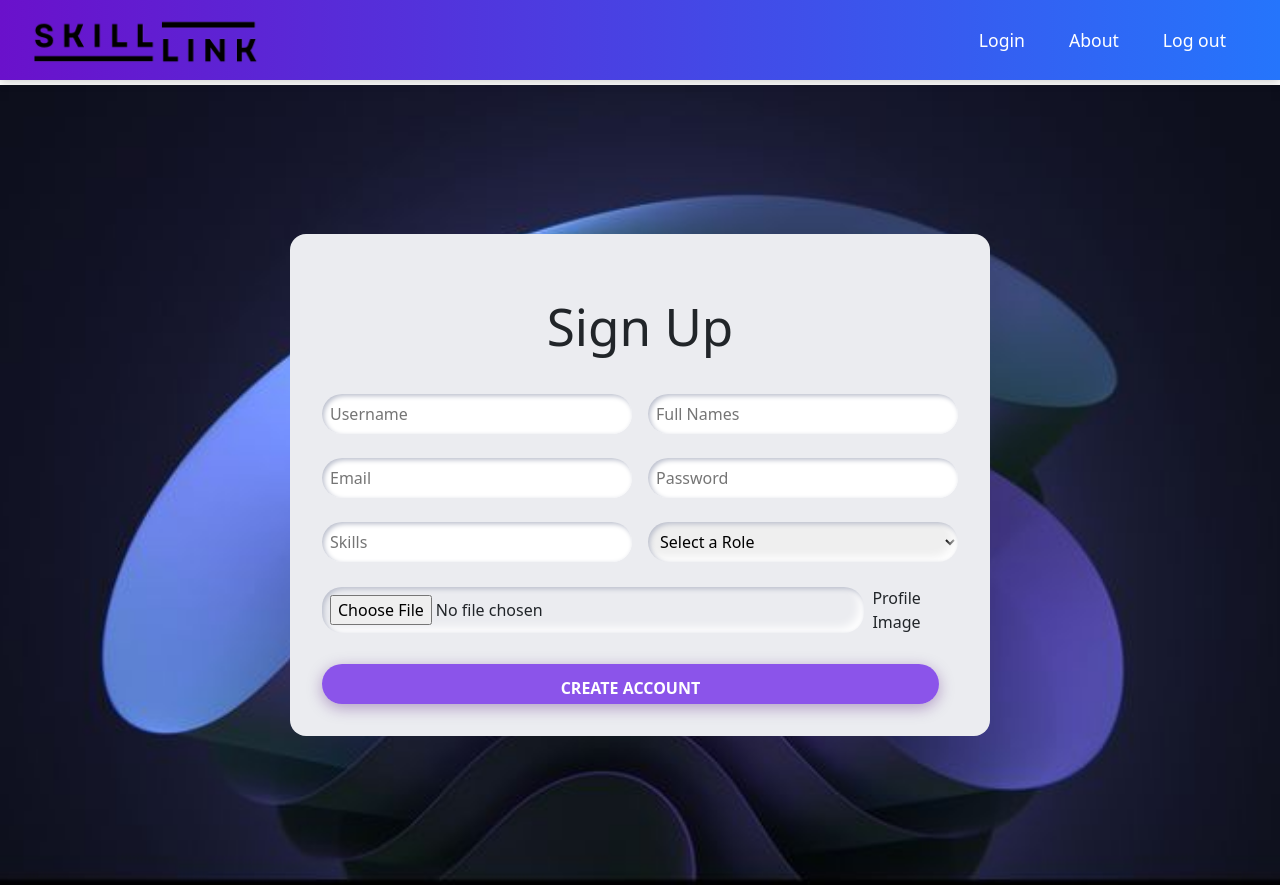
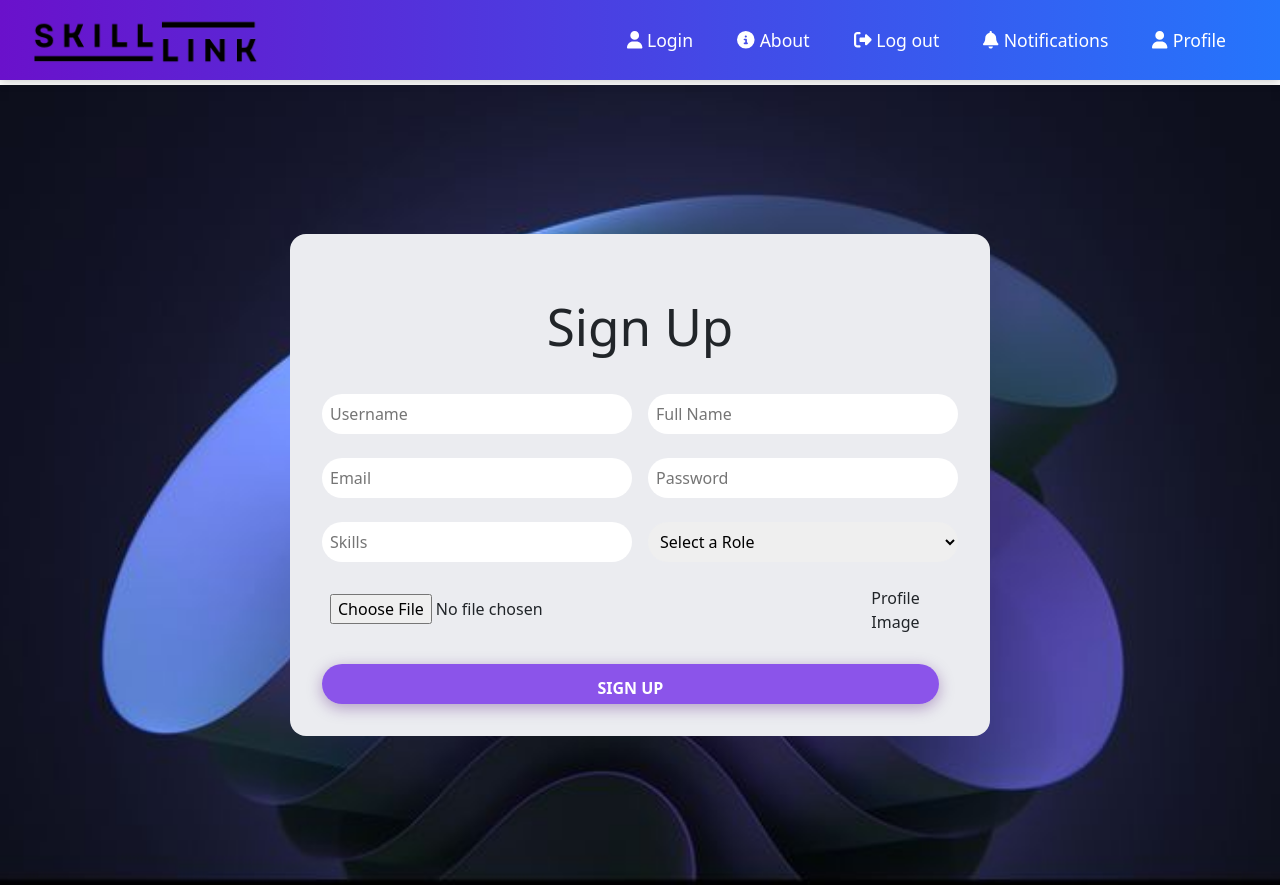
Before and after one commit to Bruce-the-dev/skillLink, a React (Vite) app: page / in a window 1280 px wide. Built offline with nearby package versions, Linux system fonts and the light colour scheme.

Commit message:
many refinements about courses and viewing

```diff
--- a/package.json
+++ b/package.json
@@ -14,6 +14,9 @@
   "dependencies": {
     "@emotion/react": "^11.14.0",
     "@emotion/styled": "^11.14.0",
+    "@fortawesome/fontawesome-svg-core": "^6.7.2",
+    "@fortawesome/free-solid-svg-icons": "^6.7.2",
+    "@fortawesome/react-fontawesome": "^0.2.2",
     "@mui/material": "^6.2.0",
     "js-cookie": "^3.0.5",
     "react": "^18.3.1",
--- a/src/pages/Header.jsx
+++ b/src/pages/Header.jsx
@@ -1,6 +1,15 @@
 import React from "react";
 import { Link } from "react-router-dom";
 import Logo from "./Logo.png";
+
+// Import Font Awesome Icons
+import {
+  faUser,
+  faSignOutAlt,
+  faInfoCircle,
+  faBell,
+} from "@fortawesome/free-solid-svg-icons";
+import { FontAwesomeIcon } from "@fortawesome/react-fontawesome";
 
 const Header = () => {
   return (
@@ -53,11 +62,16 @@ const Header = () => {
           <ul className="navbar-nav ms-auto">
             <li className="nav-item">
               <Link className="nav-link" to="/login" style={linkStyle}>
+                <FontAwesomeIcon icon={faUser} style={{ marginRight: "5px" }} />
                 Login
               </Link>
             </li>
             <li className="nav-item">
               <Link className="nav-link" to="/about" style={linkStyle}>
+                <FontAwesomeIcon
+                  icon={faInfoCircle}
+                  style={{ marginRight: "5px" }}
+                />
                 About
               </Link>
             </li>
@@ -68,7 +82,23 @@ const Header = () => {
                 aria-current="page"
                 style={linkStyle}
               >
+                <FontAwesomeIcon
+                  icon={faSignOutAlt}
+                  style={{ marginRight: "5px" }}
+                />
                 Log out
+              </Link>
+            </li>
+            <li className="nav-item">
+              <Link className="nav-link" to="/notifications" style={linkStyle}>
+                <FontAwesomeIcon icon={faBell} style={{ marginRight: "5px" }} />
+                Notifications
+              </Link>
+            </li>
+            <li className="nav-item">
+              <Link className="nav-link" to="/profile" style={linkStyle}>
+                <FontAwesomeIcon icon={faUser} style={{ marginRight: "5px" }} />
+                Profile
               </Link>
             </li>
           </ul>
@@ -88,6 +118,8 @@ const linkStyle = {
   padding: "8px 12px",
   borderRadius: "4px",
   transition: "all 0.3s ease-in-out",
+  display: "flex",
+  alignItems: "center",
 };
 
 // Hover Effects for Nav Links
--- a/src/pages/Signup.jsx
+++ b/src/pages/Signup.jsx
@@ -2,9 +2,10 @@ import React, { useState } from "react";
 import { toast, ToastContainer } from "react-toastify";
 import "react-toastify/dist/ReactToastify.css";
 import Header from "./Header";
+import { useNavigate } from "react-router-dom";
 
 const Signup = () => {
-  const [formdata, setformdata] = useState({
+  const [formdata, setFormdata] = useState({
     username: "",
     name: "",
     email: "",
@@ -14,17 +15,25 @@ const Signup = () => {
     ProfileImage: null,
   });
   const [loading, setLoading] = useState(false);
+  const [otp, setOtp] = useState("");
+  const [otpSent, setOtpSent] = useState(false);
+  const navigate = useNavigate();
+  const timeout = 2000; // Specify the delay time in milliseconds (e.g., 2000ms = 2 seconds)
 
   const handleChange = (e) => {
     const { name, value } = e.target;
-    setformdata({
+    setFormdata({
       ...formdata,
       [name]: value,
     });
   };
 
+  const handleOtpChange = (e) => {
+    setOtp(e.target.value);
+  };
+
   const handleRoleChange = (e) => {
-    setformdata({
+    setFormdata({
       ...formdata,
       role: e.target.value,
     });
@@ -34,10 +43,9 @@ const Signup = () => {
     e.preventDefault();
     setLoading(true);
 
-    // Create a FormData object
+    if (!otpSent) {
+      // First submission: Sign up the user
       const formData = new FormData();
-
-    // Append user data as a JSON string
       const user = {
         username: formdata.username,
         name: formdata.name,
@@ -48,7 +56,6 @@ const Signup = () => {
       };
       formData.append("user", JSON.stringify(user));
 
-    // Append the profile image if it exists
       if (formdata.ProfileImage) {
         formData.append("imageFile", formdata.ProfileImage);
       }
@@ -56,12 +63,41 @@ const Signup = () => {
       try {
         const response = await fetch("http://localhost:8080/api/users", {
           method: "POST",
-        body: formData, // Send the FormData object
+          body: formData,
         });
 
         if (response.ok) {
-        toast.success("User created successfully");
-        setformdata({
+          toast.success(
+            "User created successfully. Please check your email for the OTP."
+          );
+          setOtpSent(true); // Show the OTP input field
+        } else {
+          const errorData = await response.json();
+          toast.error(errorData.message || "Error creating user.");
+        }
+      } catch (error) {
+        toast.error("Failed to create user. Please try again later.");
+      } finally {
+        setLoading(false);
+      }
+    } else {
+      // Second submission: Verify OTP
+      try {
+        const response = await fetch(
+          "http://localhost:8080/api/users/verify-otp",
+          {
+            method: "POST",
+            headers: { "Content-Type": "application/json" },
+            body: JSON.stringify({ username: formdata.username, otp }),
+          }
+        );
+
+        if (response.ok) {
+          toast.success("OTP verified successfully. Account is now active.");
+          setTimeout(() => {
+            navigate("/login");
+          }, timeout);
+          setFormdata({
             username: "",
             name: "",
             email: "",
@@ -70,15 +106,17 @@ const Signup = () => {
             skills: "",
             ProfileImage: null,
           });
+          setOtp("");
+          setOtpSent(false); // Reset the form and OTP process
         } else {
-        const errorData = await response.json();
-        toast.error(errorData.message || "Error creating user.");
+          const data = await response.json();
+          toast.error(data.message || "Invalid OTP.");
         }
       } catch (error) {
-      toast.error("Failed to create user. Please try again later.");
-      console.error("Error is: ", error);
+        toast.error("Failed to verify OTP. Please try again later.");
       } finally {
         setLoading(false);
+      }
     }
   };
 
@@ -109,7 +147,7 @@ const Signup = () => {
               name="name"
               value={formdata.name}
               onChange={handleChange}
-              placeholder="Full Names"
+              placeholder="Full Name"
               required
               style={formStyles.input}
             />
@@ -161,7 +199,9 @@ const Signup = () => {
               onChange={handleRoleChange}
               style={formStyles.input}
             >
-              <option value="">Select a Role</option>
+              <option value="" disabled>
+                Select a Role
+              </option>
               <option value="STUDENT">Student</option>
               <option value="TEACHER">Teacher</option>
               <option value="ADMIN">Admin</option>
@@ -174,50 +214,59 @@ const Signup = () => {
             type="file"
             name="ProfileImage"
             onChange={(e) =>
-              setformdata({ ...formdata, ProfileImage: e.target.files[0] })
+              setFormdata({ ...formdata, ProfileImage: e.target.files[0] })
             }
             style={formStyles.input}
           />
           <span>Profile Image</span>
         </label>
 
-        <button type="submit" className="red" disabled={loading}
+        {otpSent && (
+          <label style={{ display: "block", marginTop: "16px" }}>
+            <span
+              style={{
+                display: "block",
+                marginBottom: "8px",
+                fontWeight: "600",
+              }}
+            >
+              Enter OTP:
+            </span>
+            <input
+              type="text"
+              value={otp}
+              onChange={handleOtpChange}
+              required
+              style={{
+                width: "100%",
+                padding: "12px",
+                borderRadius: "20px",
+                border: "1px solid #ddd",
+              }}
+            />
+          </label>
+        )}
+
+        <button
+          type="submit"
+          disabled={loading}
           style={{
             marginTop: "30px",
             width: "97%",
             height: "40px",
             padding: "12px",
-          backgroundColor: "rgba(99, 21, 233, 0.7)", // Deep purple
+            backgroundColor: loading ? "#B0B0B0" : "rgba(99, 21, 233, 0.7)",
             color: "#FFF",
             fontSize: "16px",
             fontWeight: "600",
             border: "none",
             borderRadius: "20px",
-          cursor: "pointer",
+            cursor: loading ? "not-allowed" : "pointer",
             textTransform: "uppercase",
-          transition: "background-color 0.3s, transform 0.4s, box-shadow 0.4s",
-          boxShadow: "0 4px 15px rgba(73, 10, 117, 0.35)", // Initial soft shadow
-        }}
-        onMouseOver={(e) => {
-          e.target.style.backgroundColor = "linear-gradient(90deg, #8247E5, #B15CFF)"; // Gradient
-          e.target.style.boxShadow = "0 10px 30px rgba(130, 71, 229, 0.7)"; // Stronger glow
-          e.target.style.transform = "scale(1.1) translateY(-5px)"; // Slight enlargement and lift
-        }}
-        onMouseOut={(e) => {
-          e.target.style.backgroundColor = "#6A0DAD"; // Reset to original purple
-          e.target.style.boxShadow = "0 4px 15px rgba(106, 13, 173, 0.3)"; // Reset shadow
-          e.target.style.transform = "scale(1) translateY(0)"; // Reset size and position
-        }}
-        onMouseDown={(e) => {
-          e.target.style.transform = "scale(0.95)"; // Slight shrink on click
-          e.target.style.boxShadow = "0 2px 10px rgba(106, 13, 173, 0.5)"; // Dim glow on press
-        }}
-        onMouseUp={(e) => {
-          e.target.style.transform = "scale(1.1) translateY(-5px)"; // Return to hover state
-          e.target.style.boxShadow = "0 10px 30px rgba(130, 71, 229, 0.7)";
+            boxShadow: loading ? "none" : "0 4px 15px rgba(73, 10, 117, 0.35)",
           }}
         >
-          {loading ? "Saving..." : "Create account"}
+          {loading ? "Loading..." : otpSent ? "Verify OTP" : "Sign Up"}
         </button>
 
         <ToastContainer position="top-center" />
@@ -226,47 +275,29 @@ const Signup = () => {
   );
 };
 
-// Inline CSS in JS
 const formStyles = {
   form: {
-    marginLeft: "360px",
-    padding: "32px", // Increased padding for a bigger form
-    width: "700px", // Increased width for a larger form
     margin: "0 auto",
+    padding: "32px",
+    width: "700px",
     backgroundColor: "#EBECF0",
     borderRadius: "16px",
   },
-  segment: {
-    padding: "32px 0",
-    textAlign: "center",
-  },
-  label: {
-    display: "block",
-    marginBottom: "24px",
+  segment: { padding: "32px 0", textAlign: "center" },
+  label: { display: "block", marginBottom: "24px", width: "100%" },
+  input: {
+    padding: "8px",
     width: "100%",
-  },
-  input: {
-    marginRight: "8px",
-    padding: "8px",
-    boxShadow: "inset 2px 2px 5px #BABECC, inset -5px -5px 10px #FFF",
-    width: "100%",
-    boxSizing: "border-box",
-    transition: "all 0.2s ease-in-out",
     borderRadius: "20px",
     border: "none",
     outline: "none",
     fontSize: "16px",
   },
-  fileInput: {
-    display: "flex",
-    alignItems: "center",
-    justifyContent: "space-between",
-  },
-
+  fileInput: { display: "flex", justifyContent: "space-between" },
   flexContainer: {
     display: "flex",
     justifyContent: "space-between",
-    gap: "16px",  // Space between elements
+    gap: "16px",
   },
 };
 
```
Also changed, not shown: src/pages/Instructor/CreateCourse.jsx (+80 -14 lines), src/pages/Login.jsx (+31 -83 lines), 1 other file (tests, documents, lock files or other folders). Lines whose indentation alone changed are shown as unchanged.
